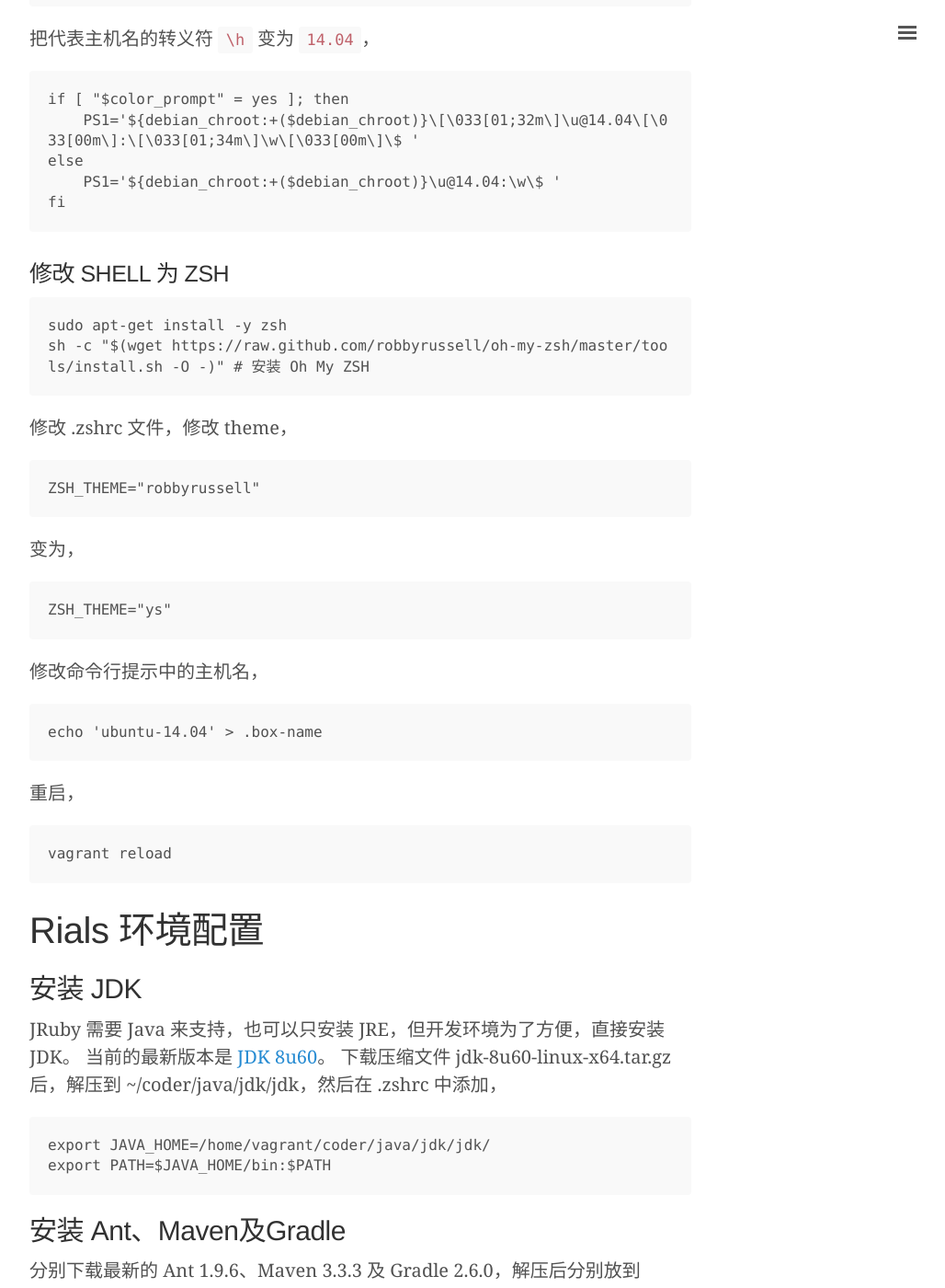
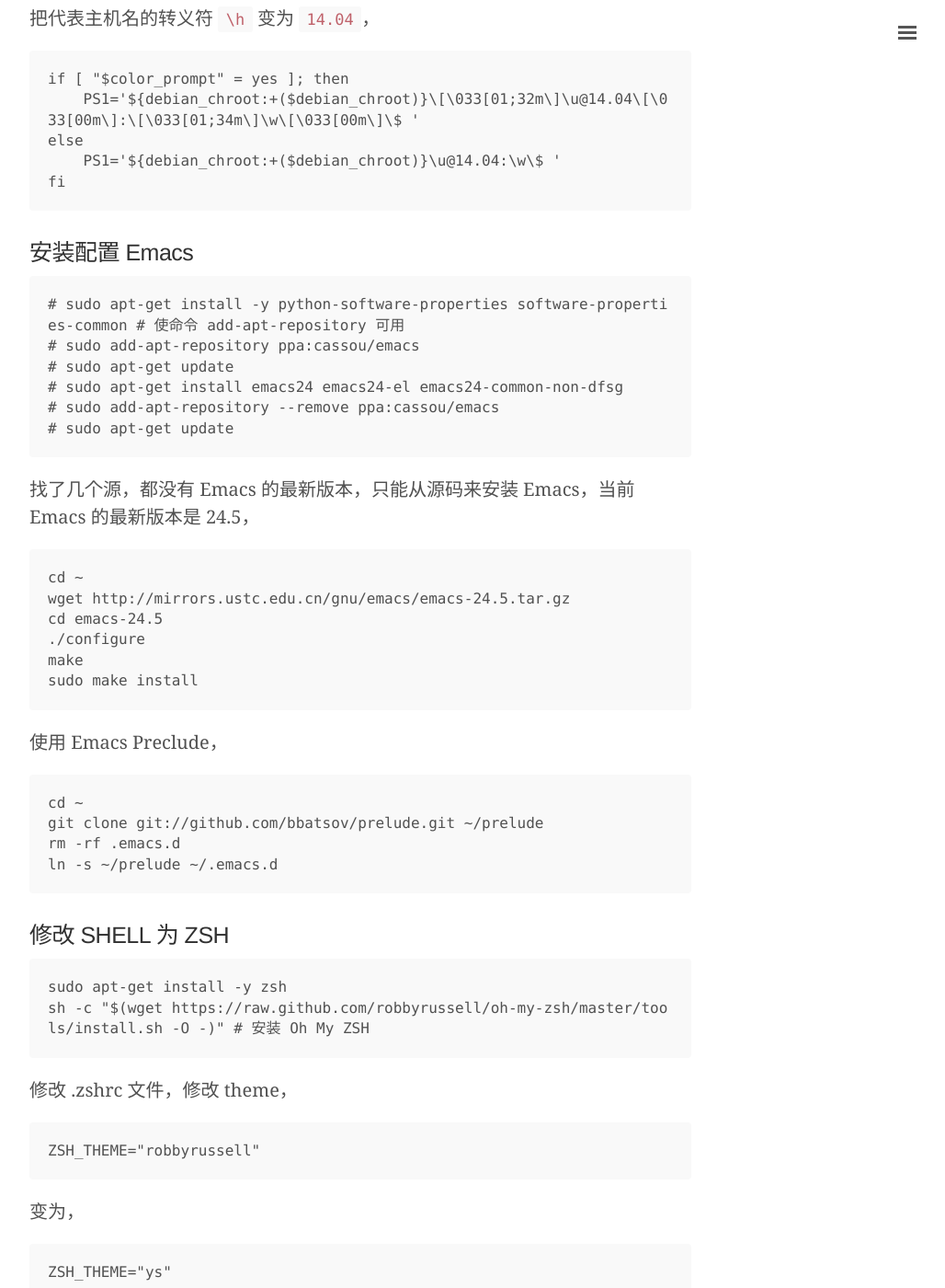
Before and after one commit to 0000-bigtree/0000-bigtree.github.io, a Jekyll site: the page built from _posts/2015-08-12-config-vagrant-on-win7.md, in a window 1280 px wide and 1400 px high, scrolled down 8441 px. Shown: the whole window at 92% size, without its empty margins (248-1276 px from the left). Built offline with Jekyll 4.4.1, drawn with Linux system fonts in a browser that asks for light colours; some of the changed text lies outside the part shown.

Commit message:
关于emacs部分更新

```diff
--- a/_posts/2015-08-12-config-vagrant-on-win7.md
+++ b/_posts/2015-08-12-config-vagrant-on-win7.md
@@ -287,6 +286,31 @@
     else
         PS1='${debian_chroot:+($debian_chroot)}\u@14.04:\w\$ '
     fi
+
+### 安装配置 Emacs
+
+    # sudo apt-get install -y python-software-properties software-properties-common # 使命令 add-apt-repository 可用
+    # sudo add-apt-repository ppa:cassou/emacs
+    # sudo apt-get update
+    # sudo apt-get install emacs24 emacs24-el emacs24-common-non-dfsg
+    # sudo add-apt-repository --remove ppa:cassou/emacs
+    # sudo apt-get update
+
+找了几个源，都没有 Emacs 的最新版本，只能从源码来安装 Emacs，当前 Emacs 的最新版本是 24.5，
+
+    cd ~
+    wget http://mirrors.ustc.edu.cn/gnu/emacs/emacs-24.5.tar.gz
+    cd emacs-24.5
+    ./configure
+    make
+    sudo make install
+
+使用 Emacs Preclude，
+
+    cd ~
+    git clone git://github.com/bbatsov/prelude.git ~/prelude
+    rm -rf .emacs.d
+    ln -s ~/prelude ~/.emacs.d
 
 ### 修改 SHELL 为 ZSH
 
```
Also changed, not shown: other parts of _posts/2015-08-12-config-vagrant-on-win7.md (+2 -3 lines).
